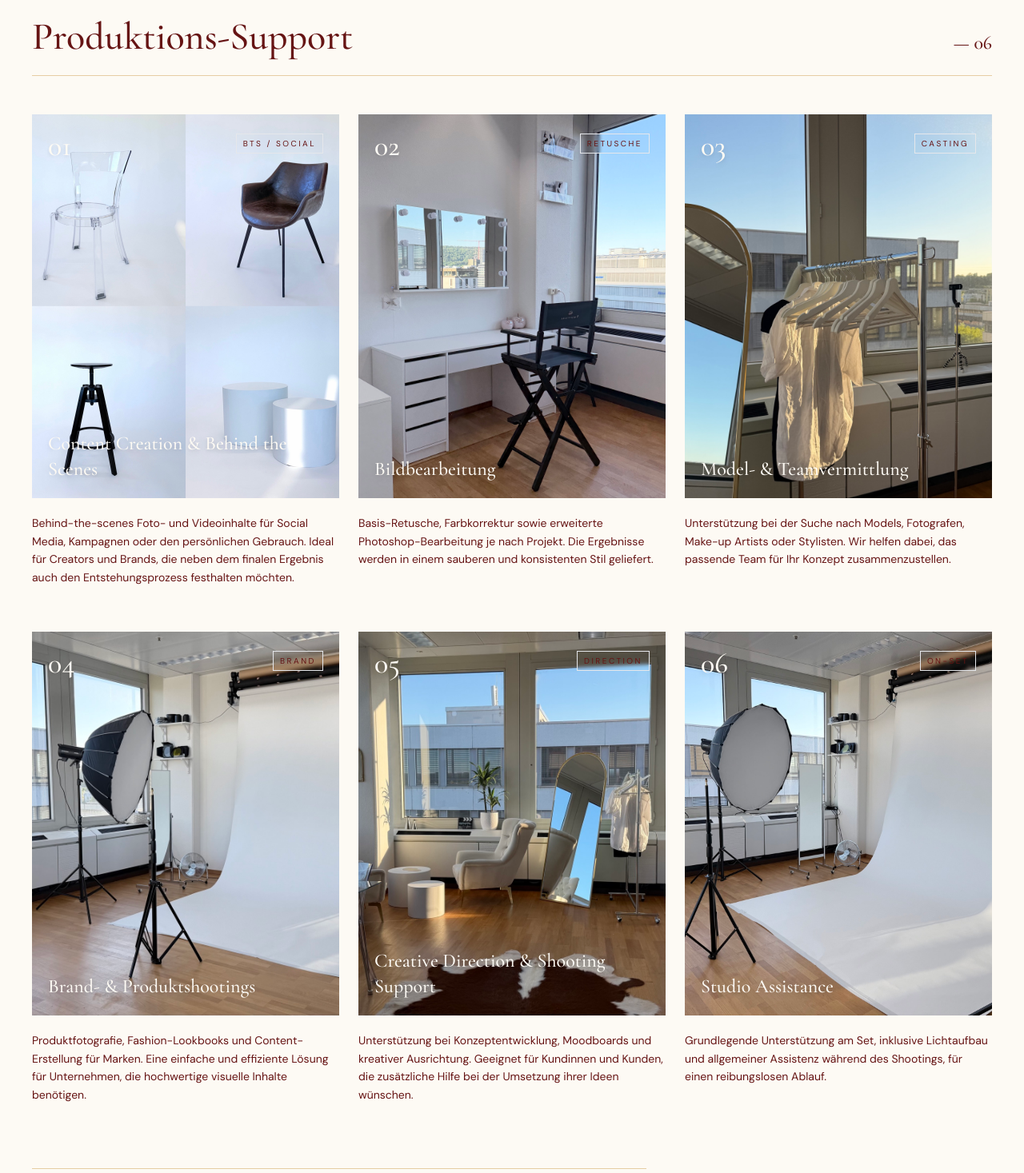
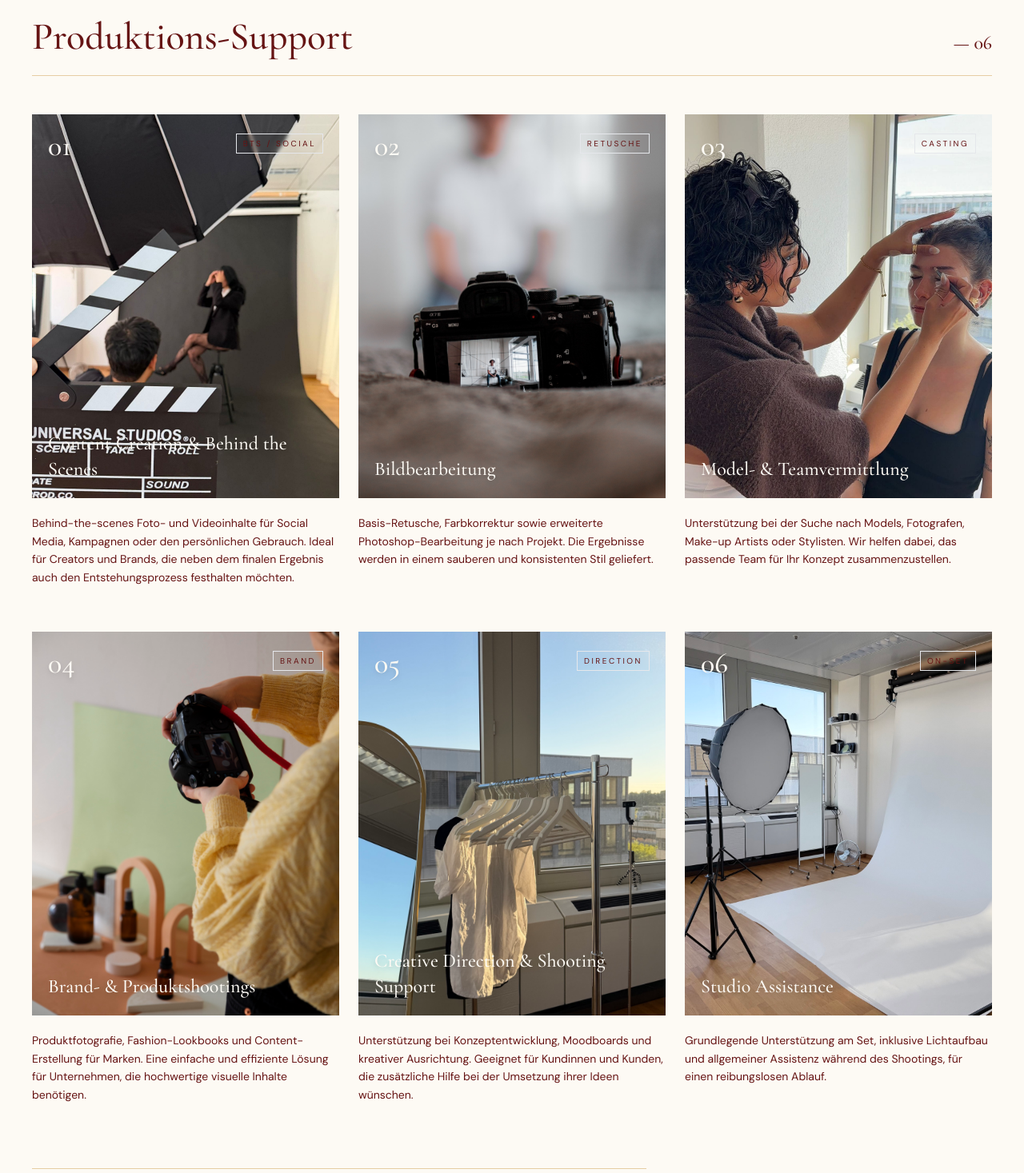
Before and after one commit to harabalos/cee_studio, a Next.js app: page /space in a window 1280 px wide. Shown: the part 878-2345 px from the top of the page at 80% size. Built offline with nearby package versions, Linux system fonts and the light colour scheme.

Commit message:
feat(space): refresh service section images with real studio photos
Co-Authored-By: Claude Opus 4.7 (1M context) <noreply@anthropic.com>

```diff
--- a/app/space/page.tsx
+++ b/app/space/page.tsx
@@ -15,11 +15,11 @@ const fadeUp = {
 
 // Each service paired with an image from the studio library
 const serviceImages = [
-  "/images/equipment-grid.jpg",   // 01 — Content Creation & BTS
-  "/images/makeup-vanity.jpg",    // 02 — Photo Editing
-  "/images/wardrobe.jpg",         // 03 — Model & Team Sourcing
-  "/images/cyc-wall.jpg",         // 04 — Brand & Product Shoots
-  "/images/lounge-alt.jpg",       // 05 — Creative Direction
+  "/images/makeup-real.jpg",      // 01 — Content Creation & BTS
+  "/images/camera-portrait.jpg",  // 02 — Photo Editing
+  "/images/bts-shoot.jpg",        // 03 — Model & Team Sourcing
+  "/images/product-shoot.jpg",    // 04 — Brand & Product Shoots
+  "/images/wardrobe.jpg",         // 05 — Creative Direction
   "/images/studio-wide.jpg",      // 06 — Studio Assistance
 ];
 
```
Also changed, not shown: public/images/camera-portrait.jpg (added), public/images/product-shoot.jpg (added).
